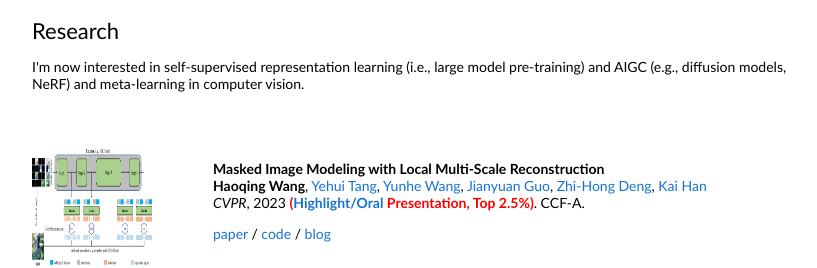
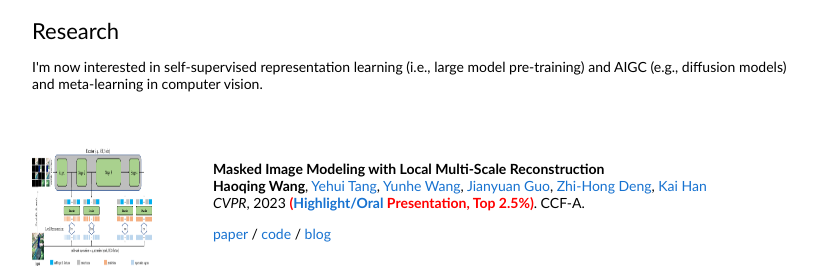
Before and after one commit to Haoqing-Wang/Haoqing-Wang.github.io, a plain HTML site: page index.html in a window 1280 px wide. Shown: the part 248-516 px from the top of the page, 228-1045 px from the left. Drawn offline with Linux system fonts and the light colour scheme.

Commit message:
Update index.html

```diff
--- a/index.html
+++ b/index.html
@@ -39,7 +39,7 @@
             <td style="padding:20px;width:100%;vertical-align:middle">
               <heading>Research</heading>
               <p>
-                I'm now interested in self-supervised representation learning (i.e., large model pre-training) and AIGC (e.g., diffusion models, NeRF) and meta-learning in computer vision.
+                I'm now interested in self-supervised representation learning (i.e., large model pre-training) and AIGC (e.g., diffusion models) and meta-learning in computer vision.
               </p>
             </td>
           </tr>
```
